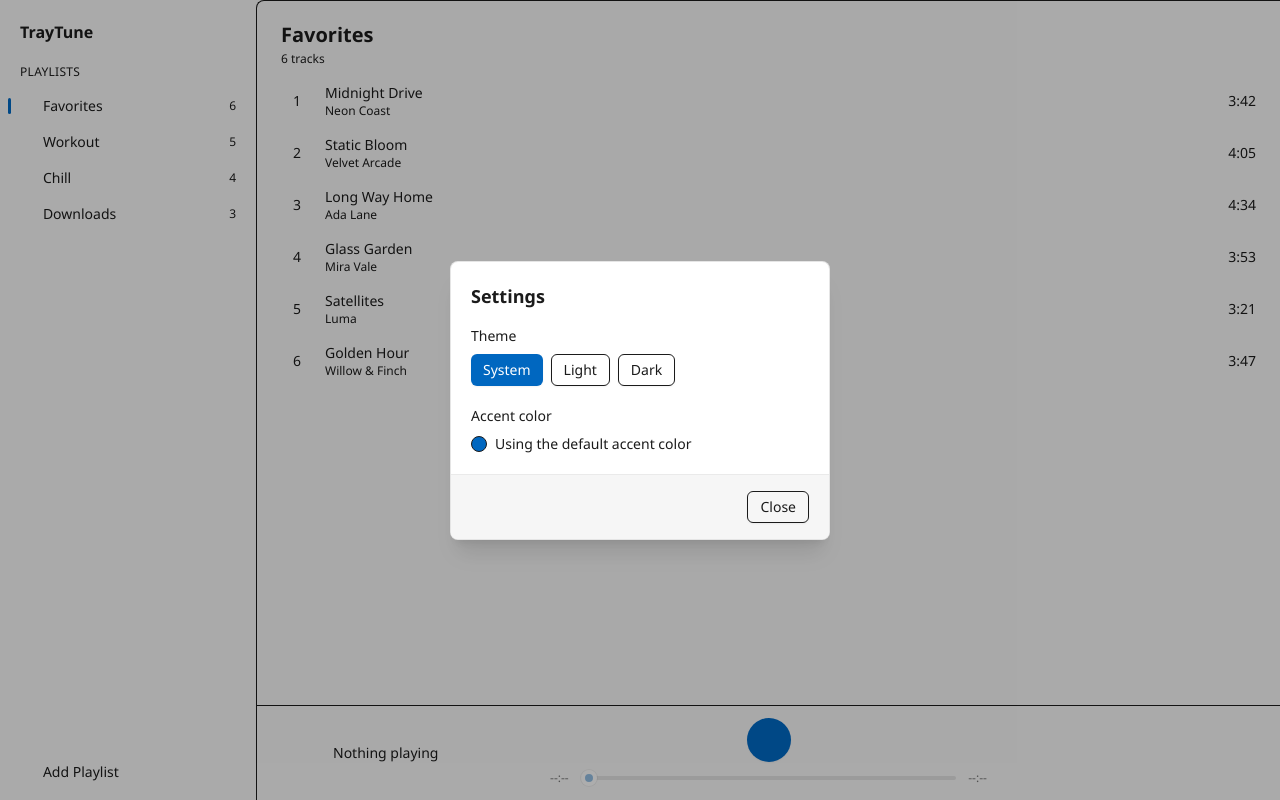
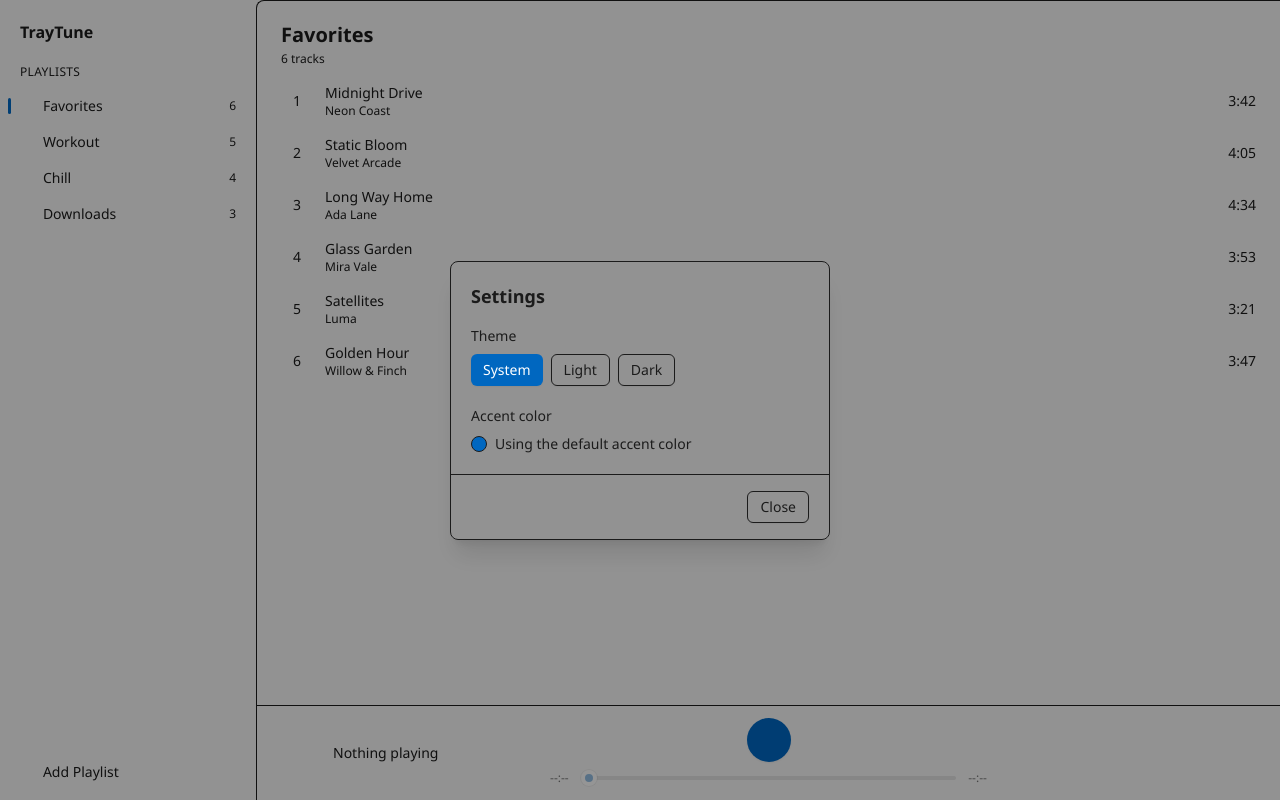
Before and after one commit to Muzammil-Noor/TrayTune, a React (Vite) app: page / in a window 1280 px wide. Both pictures are taken after a click on the button "Settings". Built offline with nearby package versions, Linux system fonts and the light colour scheme.

Commit message:
Component Adjustments

```diff
--- a/src/renderer/components/ui/ContextMenu.tsx
+++ b/src/renderer/components/ui/ContextMenu.tsx
@@ -57,20 +57,20 @@ export function ContextMenu({ x, y, items, onClose }: ContextMenuProps) {
       <div
         ref={menuRef}
         role="menu"
-        className="animate-in fade-in zoom-in-95 fixed min-w-48 rounded-lg border border-black/10 bg-white py-1 shadow-lg duration-100"
+        className="animate-in fade-in zoom-in-95 fixed min-w-48 rounded-lg border border-stroke-strong bg-popup py-1 shadow-lg duration-100"
         style={{ left: position.x, top: position.y }}
       >
         {items.map((item, index) =>
           item.type === "separator" ? (
-            <div key={index} className="mx-2 my-1 h-px bg-black/10" />
+            <div key={index} className="mx-2 my-1 h-px bg-stroke-strong" />
           ) : (
             <button
               key={index}
               type="button"
               role="menuitem"
               className={cn(
-                "flex w-full items-center gap-3 px-3 py-1.5 text-left text-sm outline-none transition-colors hover:bg-black/5 focus-visible:bg-black/5",
-                item.danger && "text-[#c42b1c]",
+                "flex w-full items-center gap-3 px-3 py-1.5 text-left text-sm outline-none transition-colors hover:bg-subtle focus-visible:bg-subtle active:bg-subtle-strong",
+                item.danger && "text-danger",
               )}
               onClick={() => {
                 item.onSelect();
--- a/src/renderer/components/ui/Dialog.tsx
+++ b/src/renderer/components/ui/Dialog.tsx
@@ -9,7 +9,7 @@ interface DialogProps {
   onClose: () => void;
 }
 
-/** Win11-style content dialog: dimmed backdrop, white body, gray footer strip.
+/** Win11-style content dialog: dimmed backdrop, popup body, footer strip.
  * Closes on Escape or backdrop click. */
 export function Dialog({ open, title, children, footer, onClose }: DialogProps) {
   useEffect(() => {
@@ -25,7 +25,7 @@ export function Dialog({ open, title, children, footer, onClose }: DialogProps)
 
   return (
     <div
-      className="animate-in fade-in fixed inset-0 z-50 flex items-center justify-center bg-black/30 duration-150"
+      className="animate-in fade-in fixed inset-0 z-50 flex items-center justify-center bg-black/40 duration-150"
       onMouseDown={(event) => {
         if (event.target === event.currentTarget) onClose();
       }}
@@ -34,14 +34,14 @@ export function Dialog({ open, title, children, footer, onClose }: DialogProps)
         role="dialog"
         aria-modal="true"
         aria-label={title}
-        className="animate-in fade-in zoom-in-95 w-95 max-w-[calc(100vw-2rem)] overflow-hidden rounded-lg border border-black/10 bg-white shadow-xl duration-150"
+        className="animate-in fade-in zoom-in-95 w-95 max-w-[calc(100vw-2rem)] overflow-hidden rounded-lg border border-stroke-strong bg-popup shadow-xl duration-150"
       >
         <div className="p-5">
           <h2 className="pb-4 text-lg font-semibold">{title}</h2>
           {children}
         </div>
         {footer && (
-          <div className="flex justify-end gap-2 border-t border-black/5 bg-[#f6f6f6] px-5 py-4">
+          <div className="flex justify-end gap-2 border-t border-stroke bg-surface-secondary px-5 py-4">
             {footer}
           </div>
         )}
--- a/src/renderer/components/ui/TextInput.tsx
+++ b/src/renderer/components/ui/TextInput.tsx
@@ -9,7 +9,7 @@ export function TextInput({
   return (
     <input
       className={cn(
-        "h-8 w-full cursor-text select-text rounded-md border border-black/10 border-b-neutral-400 bg-white px-3 text-sm text-neutral-900 outline-none transition-shadow placeholder:text-neutral-400 focus:shadow-[inset_0_-2px_0_0_var(--color-accent)]",
+        "h-8 w-full cursor-text select-text rounded-md border border-stroke-strong border-b-tertiary bg-control px-3 text-sm text-primary outline-none transition-shadow placeholder:text-tertiary focus:shadow-[inset_0_-2px_0_0_var(--accent)]",
         className,
       )}
       {...props}
--- a/src/renderer/components/ui/ToggleSwitch.tsx
+++ b/src/renderer/components/ui/ToggleSwitch.tsx
@@ -25,19 +25,17 @@ export function ToggleSwitch({
       disabled={disabled}
       onClick={() => onChange(!checked)}
       className={cn(
-        "h-5 w-10 rounded-full border outline-none transition-colors focus-visible:outline-2 focus-visible:outline-offset-2 focus-visible:outline-neutral-900/75 disabled:pointer-events-none disabled:opacity-40",
+        "h-5 w-10 rounded-full border outline-none transition-colors focus-visible:outline-2 focus-visible:outline-offset-2 focus-visible:outline-focus-ring disabled:pointer-events-none disabled:opacity-40",
         checked
           ? "border-accent bg-accent hover:bg-accent/90"
-          : "border-neutral-500 bg-transparent hover:bg-black/5",
+          : "border-tertiary bg-transparent hover:bg-subtle",
         className,
       )}
     >
       <span
         className={cn(
           "block size-3 rounded-full transition-all",
-          checked
-            ? "ml-[22px] bg-white"
-            : "ml-[3px] bg-neutral-600",
+          checked ? "ml-5.5 bg-white dark:bg-[#1b1b1b]" : "ml-0.75 bg-secondary",
         )}
       />
     </button>
```
